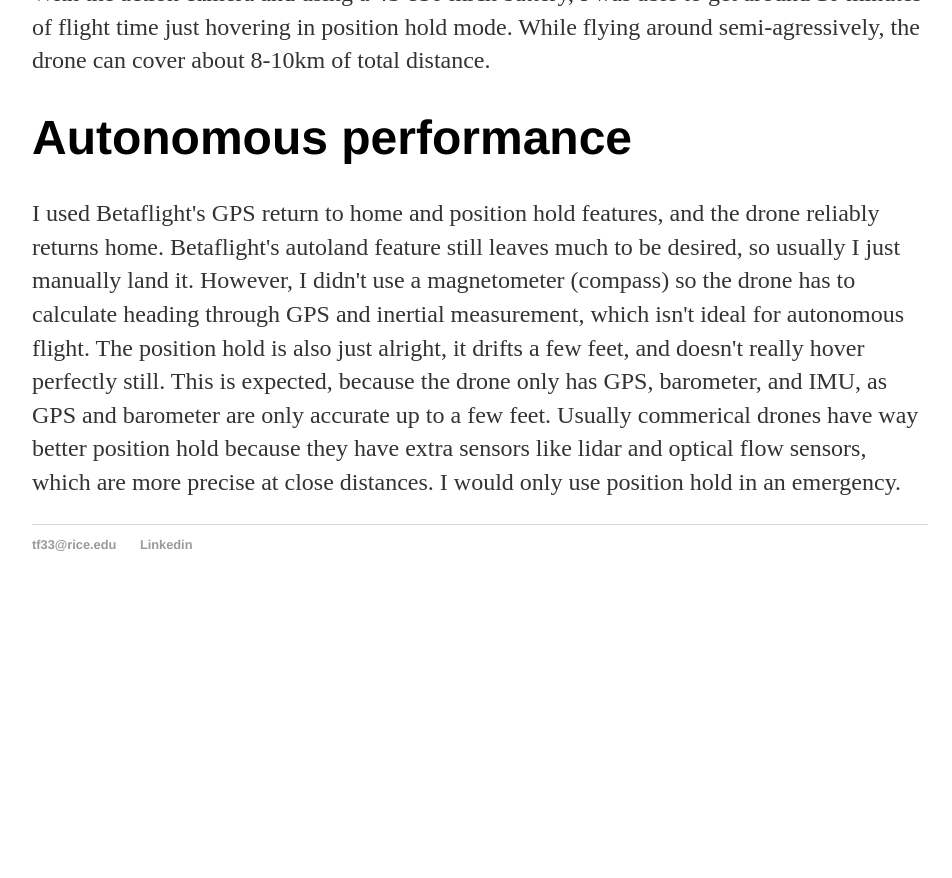
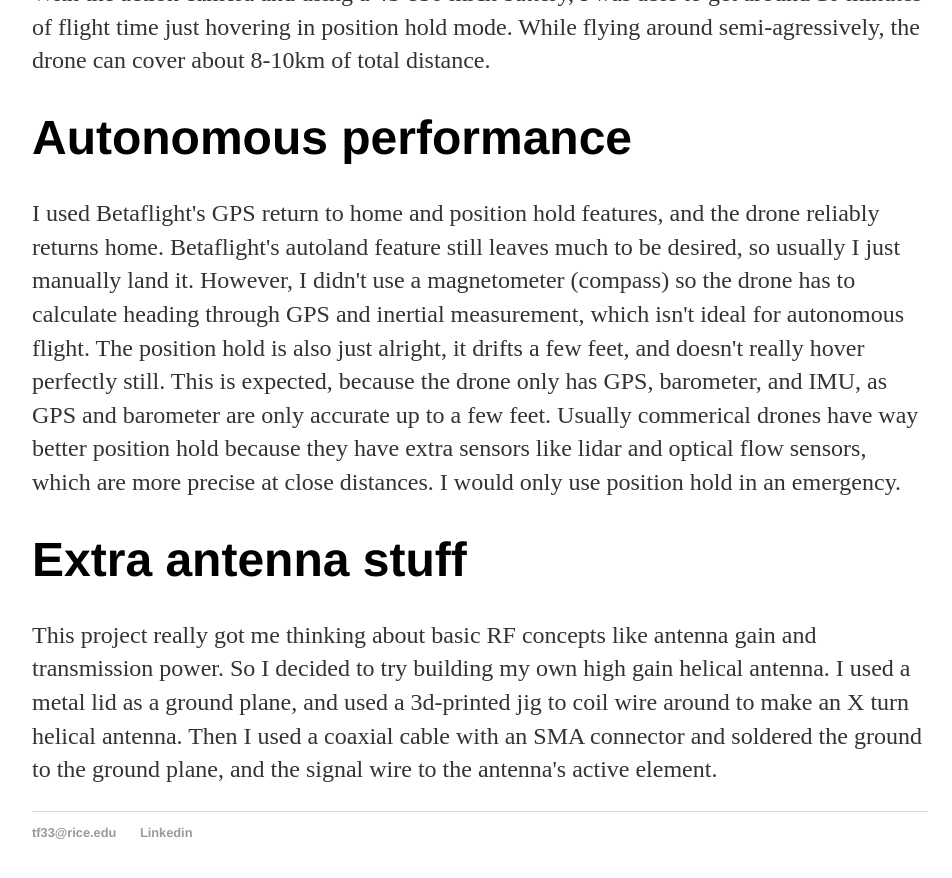
Before and after one commit to tfu1897/tfu1897.github.io, a Jekyll site: the page built from Projects/drone.html, in a window 1280 px wide and 900 px high, scrolled down 3353 px. Shown: the top 878 px of the window, without its empty margins (160-1112 px from the left). Built offline with Jekyll 4.4.1, drawn with Linux system fonts in a browser that asks for light colours; before the commit the page ends 3965 px from its top, so only the background shows below that.

Commit message:
Update drone.html

```diff
--- a/Projects/drone.html
+++ b/Projects/drone.html
@@ -45,3 +45,10 @@ permalink: /Projects/drone/
 	<h1>Autonomous performance</h1>
 	<p>I used Betaflight's GPS return to home and position hold features, and the drone reliably returns home.  Betaflight's autoland feature still leaves much to be desired, so usually I just manually land it. However, I didn't use a magnetometer (compass) so the drone has to calculate heading through GPS and inertial measurement, which isn't ideal for autonomous flight. The position hold is also just alright, it drifts a few feet, and doesn't really hover perfectly still. This is expected, because the drone only has GPS, barometer, and IMU, as GPS and barometer are only accurate up to a few feet.  Usually commerical drones have way better position hold because they have extra sensors like lidar and optical flow sensors, which are more precise at close distances. I would only use position hold in an emergency. </p>
 </div><!-- /.blurb -->
+
+<div class="extra">
+	<h1>Extra antenna stuff</h1>
+	<p>This project really got me thinking about basic RF concepts like antenna gain and transmission power.  So I decided to try building my own high gain helical antenna.  I used a metal lid as a ground plane, and used a 3d-printed jig to coil wire around to make an X turn helical antenna.  Then I used a coaxial cable with an SMA connector and soldered the ground to the ground plane, and the signal wire to the antenna's active element.  </p>
+
+
+</div><!-- /.blurb -->
```
